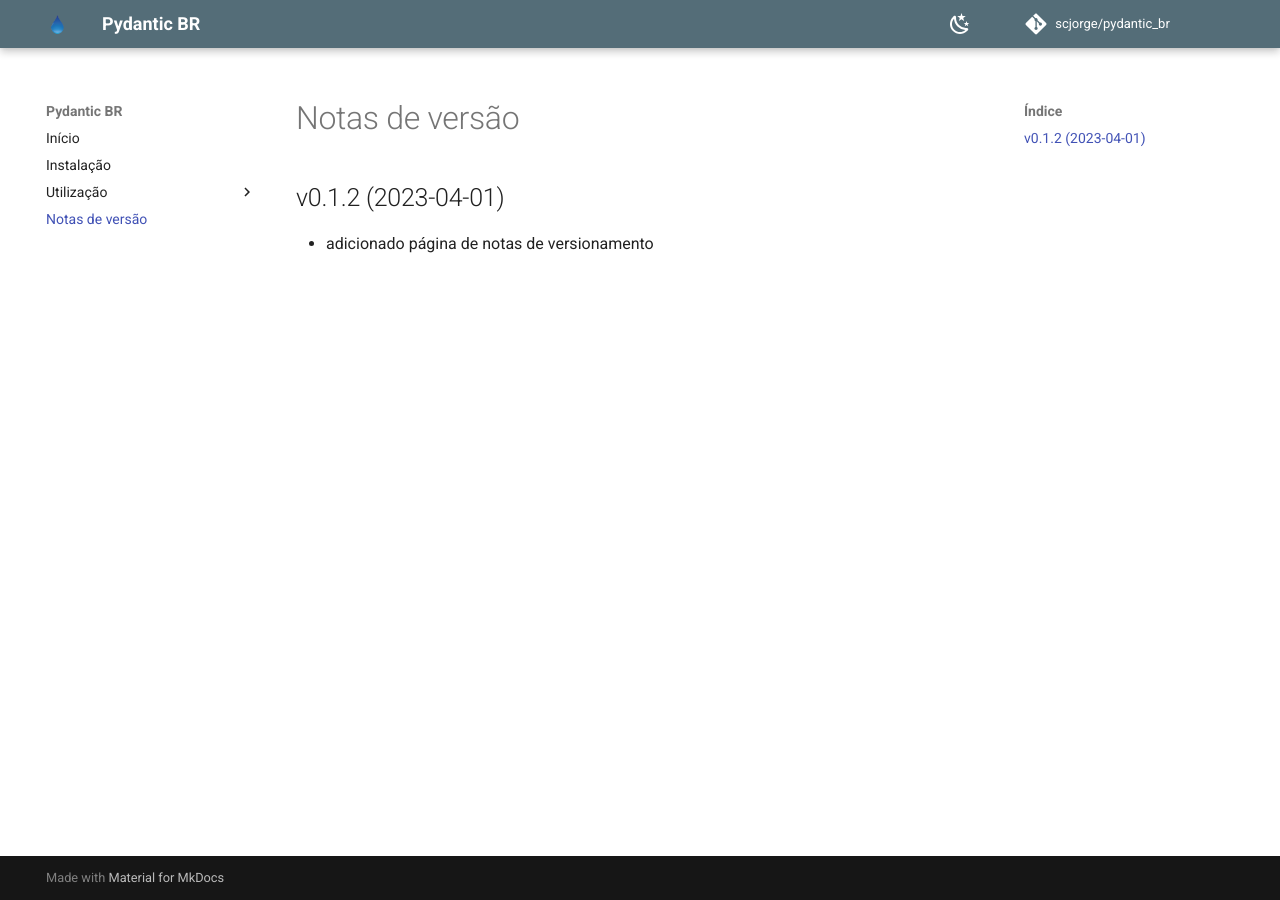
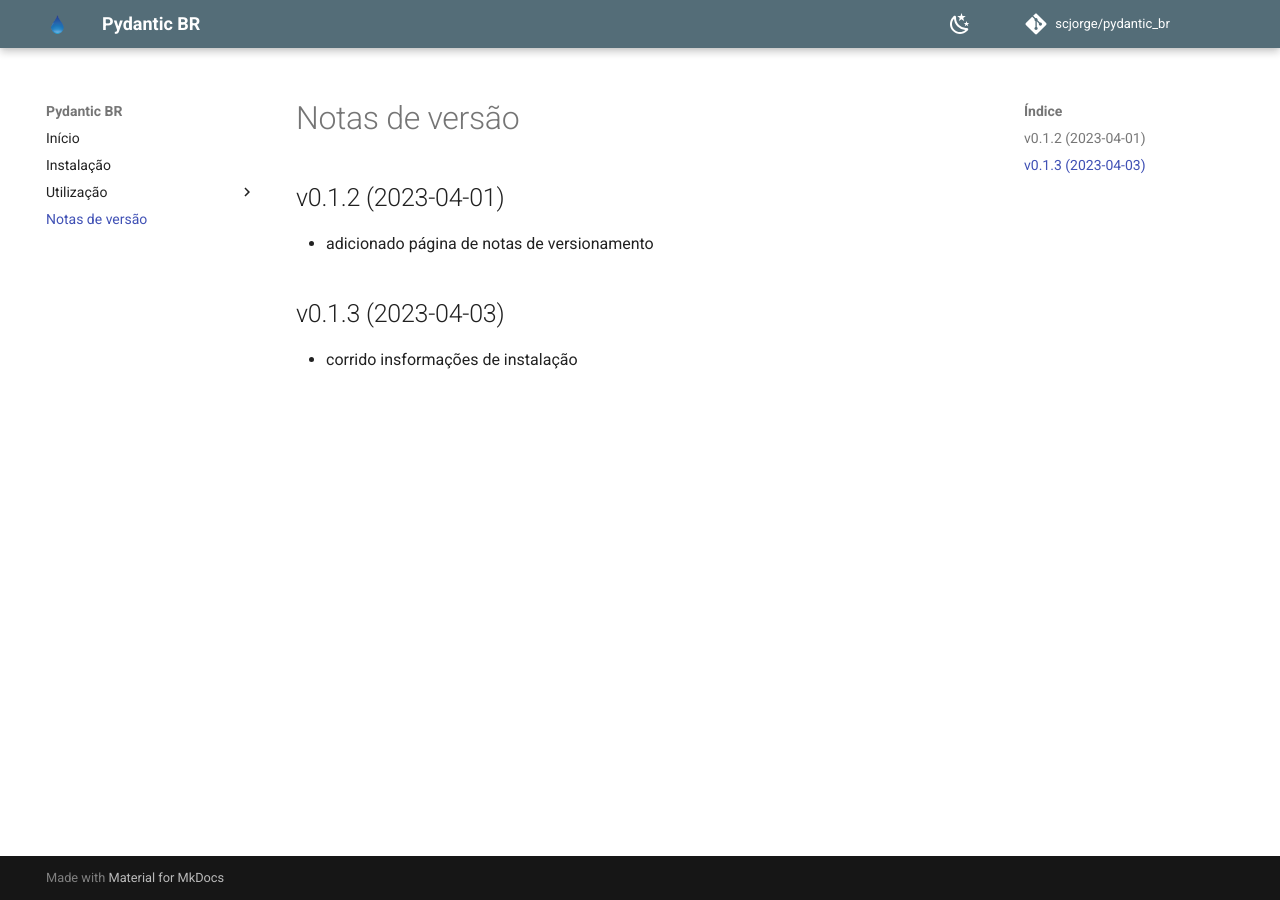
Before and after one commit to scjorge/pydantic_br, an MkDocs documentation site: the page built from docs/changelog.md, in a window 1280 px wide. Built offline with MkDocs 1.6.1 and Material for MkDocs 9.7.7, drawn with Linux system fonts in a browser that asks for light colours; comment, search, counter and statistics services are not loaded.

Commit message:
docs: update changlog.md and project version

```diff
--- a/docs/changelog.md
+++ b/docs/changelog.md
@@ -1,2 +1,5 @@
 ## v0.1.2 (2023-04-01)
 - adicionado página de notas de versionamento
+
+## v0.1.3 (2023-04-03)
+- corrido insformações de instalação
--- a/pyproject.toml
+++ b/pyproject.toml
@@ -1,6 +1,6 @@
 [tool.poetry]
 name = "pydantic-br"
-version = "0.1.2"
+version = "0.1.3"
 description = "Pydantic library extension with Brazilian fields"
 license = "MIT"
 authors = ["Jorge Silva <jorgesilva.ti@hotmail.com>"]
```
